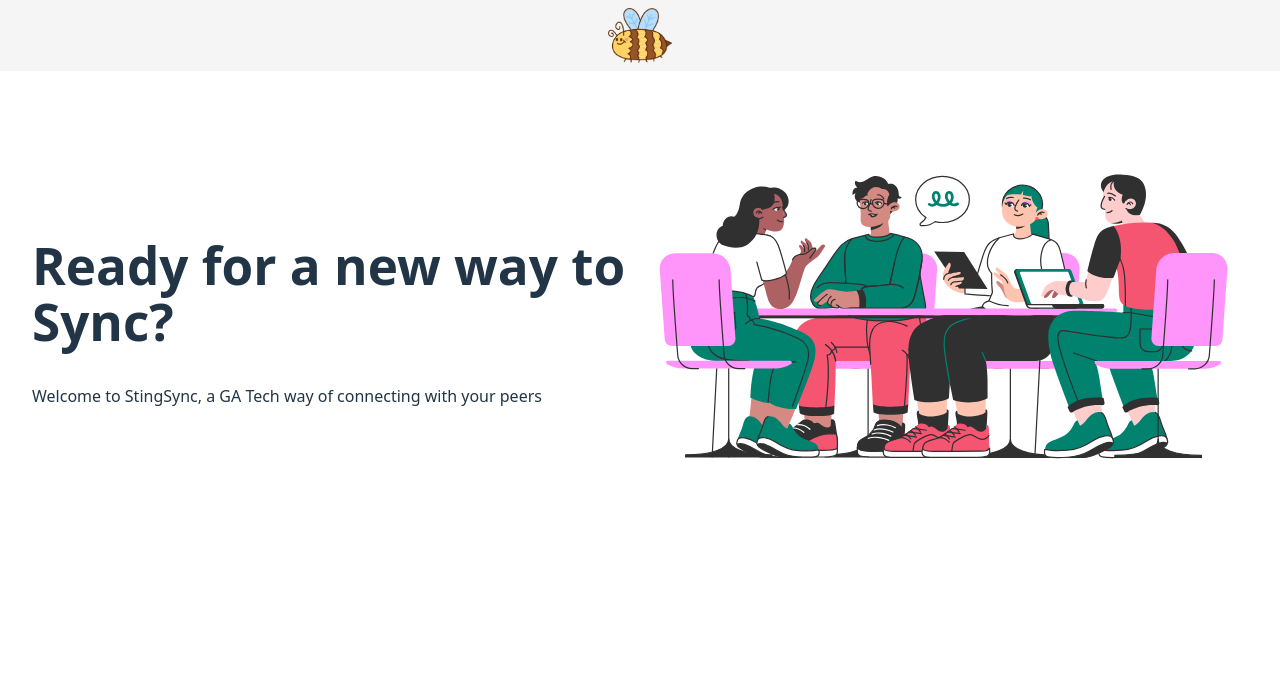
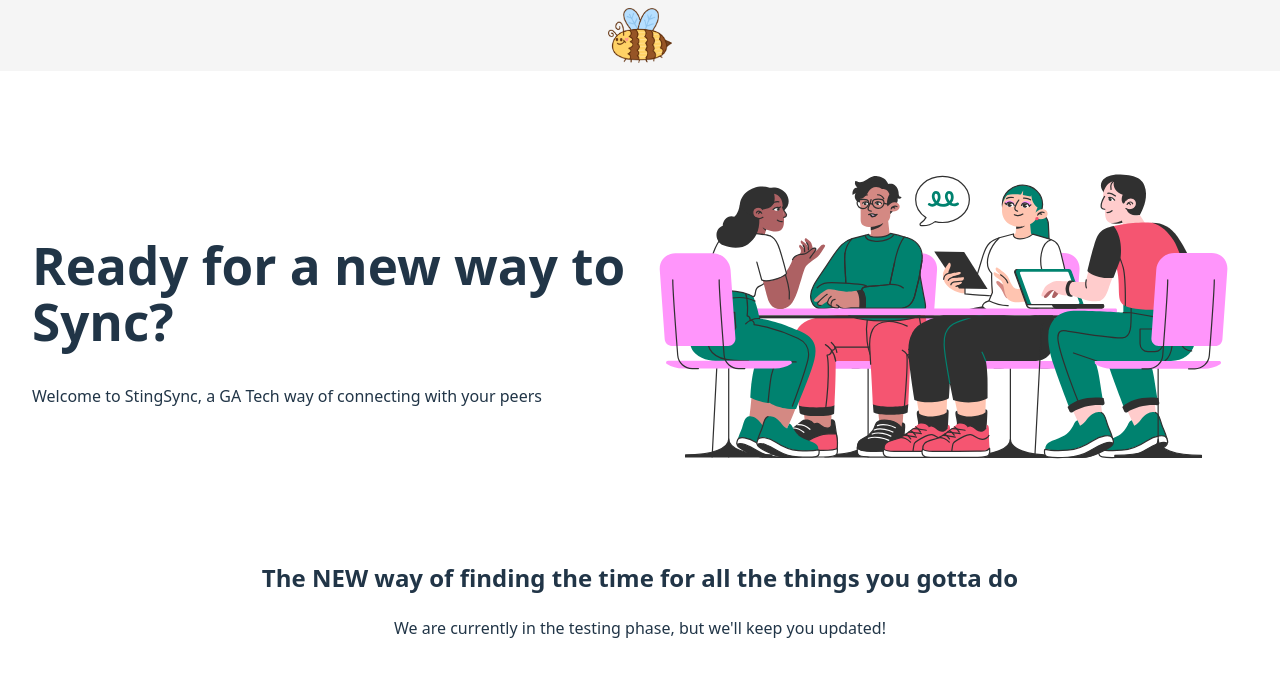
Before and after one commit to Ambear-W/phished, a React (Vite) app: page / in a window 1280 px wide. Shown: the top 676 px of the page. Built offline with nearby package versions, Linux system fonts and the light colour scheme.

Commit message:
some more filler, but should be good enough

```diff
--- a/src/pages/home/home.css
+++ b/src/pages/home/home.css
@@ -42,6 +42,12 @@ h1 {
   justify-content: center;
   position: inherit;
   background-color: whitesmoke;
+}
+
+.center {
+  display: flex;
+  flex-direction: column;
+  align-items: center;
 }
 
 .navBarImg{
--- a/src/pages/home/homePage.tsx
+++ b/src/pages/home/homePage.tsx
@@ -17,6 +17,13 @@ function home() {
       </div>
       <img className="meetingImg" src={ meeting } alt="Group of friends talking" />
     </div>
+
+    <div className="center">
+        <h2>The NEW way of finding the time for all the things you gotta do</h2>
+        <div>
+            We are currently in the testing phase, but we'll keep you updated!
+        </div>
+    </div>
     </>
   );
 }
```
